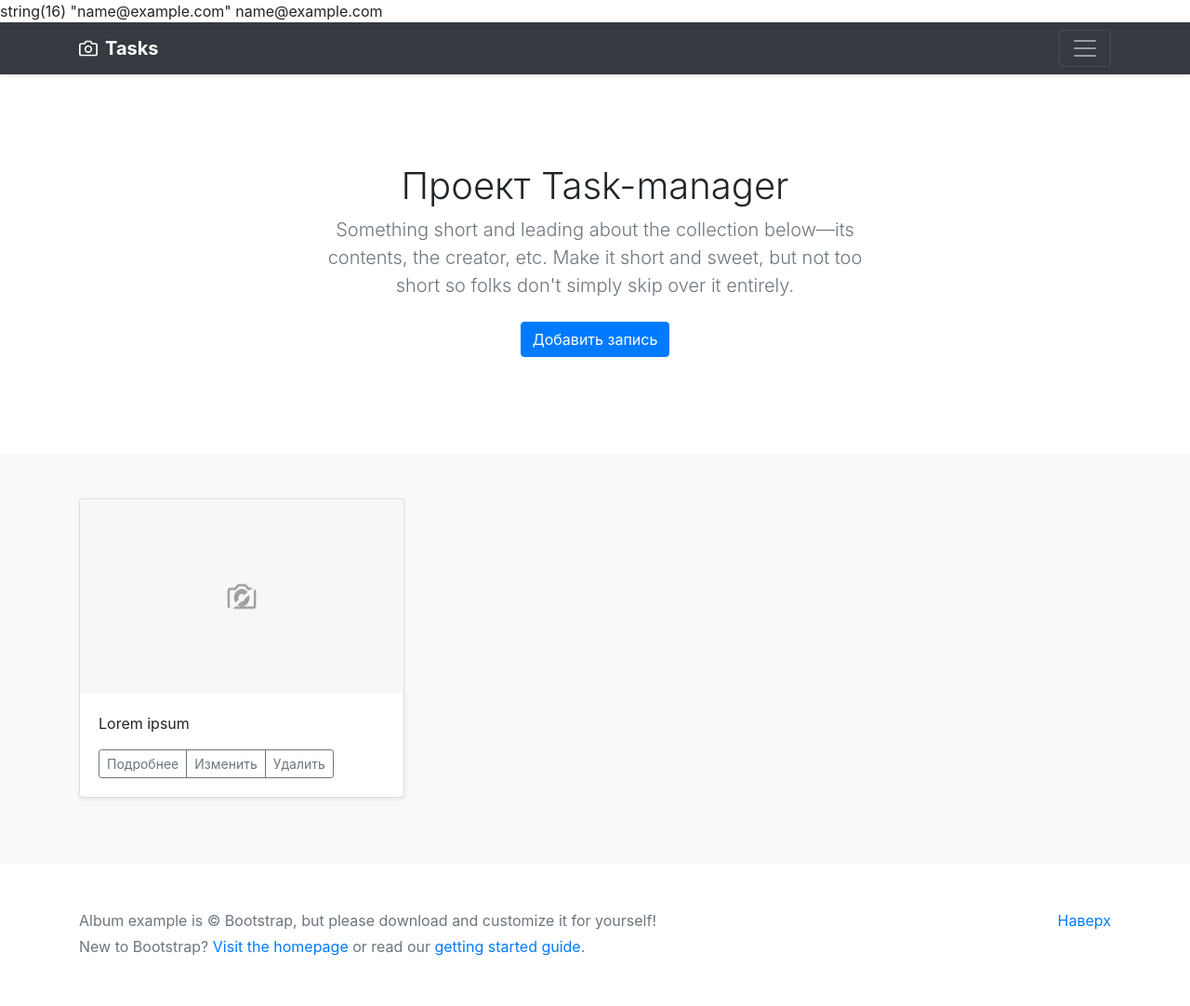
After one commit to denishm116/taskmanager, a PHP site: page /list.php in a window 1280 px wide. The commit adds this page. Shown: the whole page at 93% size. Run offline with PHP 8.4, Linux system fonts and the light colour scheme; the visitor is signed in with stand-in values (Sample User, id 1).

Commit message:
Add files via upload

```diff
--- /dev/null
+++ b/list.php
@@ -0,0 +1,228 @@
+<?php
+session_start();
+var_dump($_SESSION['email']);
+
+echo $_SESSION['email'];
+
+
+?>
+<!doctype html>
+<html lang="en">
+  <head>
+    <meta charset="utf-8">
+
+    <title>Tasks</title>
+
+    <!-- Bootstrap core CSS -->
+    <link href="assets/css/bootstrap.css" rel="stylesheet">
+    <link rel="stylesheet" href="assets/css/style.css">
+  </head>
+
+  <body>
+
+    <header>
+      <div class="collapse bg-dark" id="navbarHeader">
+        <div class="container">
+          <div class="row">
+            <div class="col-sm-8 col-md-7 py-4">
+              <h4 class="text-white">О проекте</h4>
+              <p class="text-muted">Add some information about the album below, the author, or any other background context. Make it a few sentences long so folks can pick up some informative tidbits. Then, link them off to some social networking sites or contact information.</p>
+            </div>
+            <div class="col-sm-4 offset-md-1 py-4">
+              <h4 class="text-white">john@example.com</h4>
+              <ul class="list-unstyled">
+                <li><a href="#" class="text-white">Выйти</a></li>
+              </ul>
+            </div>
+          </div>
+        </div>
+      </div>
+      <div class="navbar navbar-dark bg-dark shadow-sm">
+        <div class="container d-flex justify-content-between">
+          <a href="#" class="navbar-brand d-flex align-items-center">
+            <svg xmlns="http://www.w3.org/2000/svg" width="20" height="20" viewBox="0 0 24 24" fill="none" stroke="currentColor" stroke-width="2" stroke-linecap="round" stroke-linejoin="round" class="mr-2"><path d="M23 19a2 2 0 0 1-2 2H3a2 2 0 0 1-2-2V8a2 2 0 0 1 2-2h4l2-3h6l2 3h4a2 2 0 0 1 2 2z"></path><circle cx="12" cy="13" r="4"></circle></svg>
+            <strong>Tasks</strong>
+          </a>
+          <button class="navbar-toggler" type="button" data-toggle="collapse" data-target="#navbarHeader" aria-controls="navbarHeader" aria-expanded="false" aria-label="Toggle navigation">
+            <span class="navbar-toggler-icon"></span>
+          </button>
+        </div>
+      </div>
+    </header>
+
+    <main role="main">
+
+      <section class="jumbotron text-center">
+        <div class="container">
+          <h1 class="jumbotron-heading">Проект Task-manager</h1>
+          <p class="lead text-muted">Something short and leading about the collection below—its contents, the creator, etc. Make it short and sweet, but not too short so folks don't simply skip over it entirely.</p>
+          <p>
+            <a href="#" class="btn btn-primary my-2">Добавить запись</a>
+          </p>
+        </div>
+      </section>
+
+      <div class="album py-5 bg-light">
+        <div class="container">
+
+          <div class="row">
+             <div class="col-md-4">
+              <div class="card mb-4 shadow-sm">
+                <img class="card-img-top" src="assets/img/no-image.jpg">
+                <div class="card-body">
+                  <p class="card-text">Lorem ipsum</p>
+                  <div class="d-flex justify-content-between align-items-center">
+                    <div class="btn-group">
+                      <a href="#" class="btn btn-sm btn-outline-secondary">Подробнее</a>
+                      <a href="#" class="btn btn-sm btn-outline-secondary">Изменить</a>
+                      <a href="#" class="btn btn-sm btn-outline-secondary" onclick="confirm('are you sure?')">Удалить</a>
+                    </div>
+                  </div>
+                </div>
+              </div>
+            </div>
+            <!--<div class="col-md-4">
+              <div class="card mb-4 shadow-sm">
+                <img class="card-img-top" src="assets/img/no-image.jpg">
+                <div class="card-body">
+                  <p class="card-text">This is a wider card with supporting text below as a natural lead-in to additional content. This content is a little bit longer.</p>
+                  <div class="d-flex justify-content-between align-items-center">
+                    <div class="btn-group">
+                      <a href="#" class="btn btn-sm btn-outline-secondary">Просмотреть</a>
+                      <a href="#" class="btn btn-sm btn-outline-secondary">Изменить</a>
+                      <a href="#" class="btn btn-sm btn-outline-secondary">Удалить</a>
+                    </div>
+                  </div>
+                </div>
+              </div>
+            </div>
+            <div class="col-md-4">
+              <div class="card mb-4 shadow-sm">
+                <img class="card-img-top" src="assets/img/no-image.jpg">
+                <div class="card-body">
+                  <p class="card-text">This is a wider card with supporting text below as a natural lead-in to additional content. This content is a little bit longer.</p>
+                  <div class="d-flex justify-content-between align-items-center">
+                    <div class="btn-group">
+                      <a href="#" class="btn btn-sm btn-outline-secondary">Просмотреть</a>
+                      <a href="#" class="btn btn-sm btn-outline-secondary">Изменить</a>
+                      <a href="#" class="btn btn-sm btn-outline-secondary">Удалить</a>
+                    </div>
+                  </div>
+                </div>
+              </div>
+            </div>
+
+            <div class="col-md-4">
+              <div class="card mb-4 shadow-sm">
+                <img class="card-img-top" src="assets/img/no-image.jpg">
+                <div class="card-body">
+                  <p class="card-text">This is a wider card with supporting text below as a natural lead-in to additional content. This content is a little bit longer.</p>
+                  <div class="d-flex justify-content-between align-items-center">
+                    <div class="btn-group">
+                      <a href="#" class="btn btn-sm btn-outline-secondary">Просмотреть</a>
+                      <a href="#" class="btn btn-sm btn-outline-secondary">Изменить</a>
+                      <a href="#" class="btn btn-sm btn-outline-secondary">Удалить</a>
+                    </div>
+                  </div>
+                </div>
+              </div>
+            </div>
+            <div class="col-md-4">
+              <div class="card mb-4 shadow-sm">
+                <img class="card-img-top" src="assets/img/no-image.jpg">
+                <div class="card-body">
+                  <p class="card-text">This is a wider card with supporting text below as a natural lead-in to additional content. This content is a little bit longer.</p>
+                  <div class="d-flex justify-content-between align-items-center">
+                    <div class="btn-group">
+                      <a href="#" class="btn btn-sm btn-outline-secondary">Просмотреть</a>
+                      <a href="#" class="btn btn-sm btn-outline-secondary">Изменить</a>
+                      <a href="#" class="btn btn-sm btn-outline-secondary">Удалить</a>
+                    </div>
+                  </div>
+                </div>
+              </div>
+            </div>
+            <div class="col-md-4">
+              <div class="card mb-4 shadow-sm">
+                <img class="card-img-top" src="assets/img/no-image.jpg">
+                <div class="card-body">
+                  <p class="card-text">This is a wider card with supporting text below as a natural lead-in to additional content. This content is a little bit longer.</p>
+                  <div class="d-flex justify-content-between align-items-center">
+                    <div class="btn-group">
+                      <a href="#" class="btn btn-sm btn-outline-secondary">Просмотреть</a>
+                      <a href="#" class="btn btn-sm btn-outline-secondary">Изменить</a>
+                      <a href="#" class="btn btn-sm btn-outline-secondary">Удалить</a>
+                    </div>
+                  </div>
+                </div>
+              </div>
+            </div>
+
+            <div class="col-md-4">
+              <div class="card mb-4 shadow-sm">
+                <img class="card-img-top" src="assets/img/no-image.jpg">
+                <div class="card-body">
+                  <p class="card-text">This is a wider card with supporting text below as a natural lead-in to additional content. This content is a little bit longer.</p>
+                  <div class="d-flex justify-content-between align-items-center">
+                    <div class="btn-group">
+                      <a href="#" class="btn btn-sm btn-outline-secondary">Просмотреть</a>
+                      <a href="#" class="btn btn-sm btn-outline-secondary">Изменить</a>
+                      <a href="#" class="btn btn-sm btn-outline-secondary">Удалить</a>
+                    </div>
+                  </div>
+                </div>
+              </div>
+            </div>
+            <div class="col-md-4">
+              <div class="card mb-4 shadow-sm">
+                <img class="card-img-top" src="assets/img/no-image.jpg">
+                <div class="card-body">
+                  <p class="card-text">This is a wider card with supporting text below as a natural lead-in to additional content. This content is a little bit longer.</p>
+                  <div class="d-flex justify-content-between align-items-center">
+                    <div class="btn-group">
+                      <a href="#" class="btn btn-sm btn-outline-secondary">Просмотреть</a>
+                      <a href="#" class="btn btn-sm btn-outline-secondary">Изменить</a>
+                      <a href="#" class="btn btn-sm btn-outline-secondary">Удалить</a>
+                    </div>
+                  </div>
+                </div>
+              </div>
+            </div>
+            <div class="col-md-4">
+              <div class="card mb-4 shadow-sm">
+                <img class="card-img-top" src="assets/img/no-image.jpg">
+                <div class="card-body">
+                  <p class="card-text">This is a wider card with supporting text below as a natural lead-in to additional content. This content is a little bit longer.</p>
+                  <div class="d-flex justify-content-between align-items-center">
+                    <div class="btn-group">
+                      <a href="#" class="btn btn-sm btn-outline-secondary">Просмотреть</a>
+                      <a href="#" class="btn btn-sm btn-outline-secondary">Изменить</a>
+                      <a href="#" class="btn btn-sm btn-outline-secondary">Удалить</a>
+                    </div>
+                  </div>
+                </div>
+              </div>
+            </div> -->
+          </div>
+        </div>
+      </div>
+
+    </main>
+
+    <footer class="text-muted">
+      <div class="container">
+        <p class="float-right">
+          <a href="#">Наверх</a>
+        </p>
+        <p>Album example is &copy; Bootstrap, but please download and customize it for yourself!</p>
+        <p>New to Bootstrap? <a href="../../">Visit the homepage</a> or read our <a href="../../getting-started/">getting started guide</a>.</p>
+      </div>
+    </footer>
+
+    <!-- Bootstrap core JavaScript
+    ================================================== -->
+    <!-- Placed at the end of the document so the pages load faster -->
+    <script src="assets/js/jquery.js"></script>
+    <script src="assets/js/bootstrap.js"></script>
+  </body>
+</html>
```
Also changed, not shown: login-form.php (+5 -5 lines), login.php (added, +36 -0 lines), show.php (added, +27 -0 lines).
